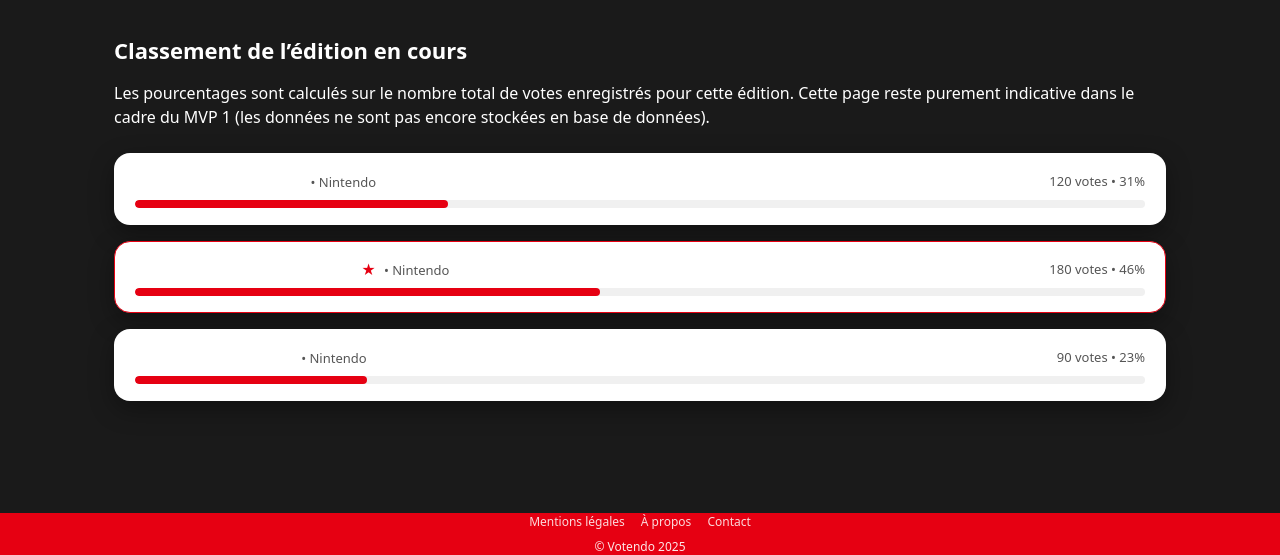
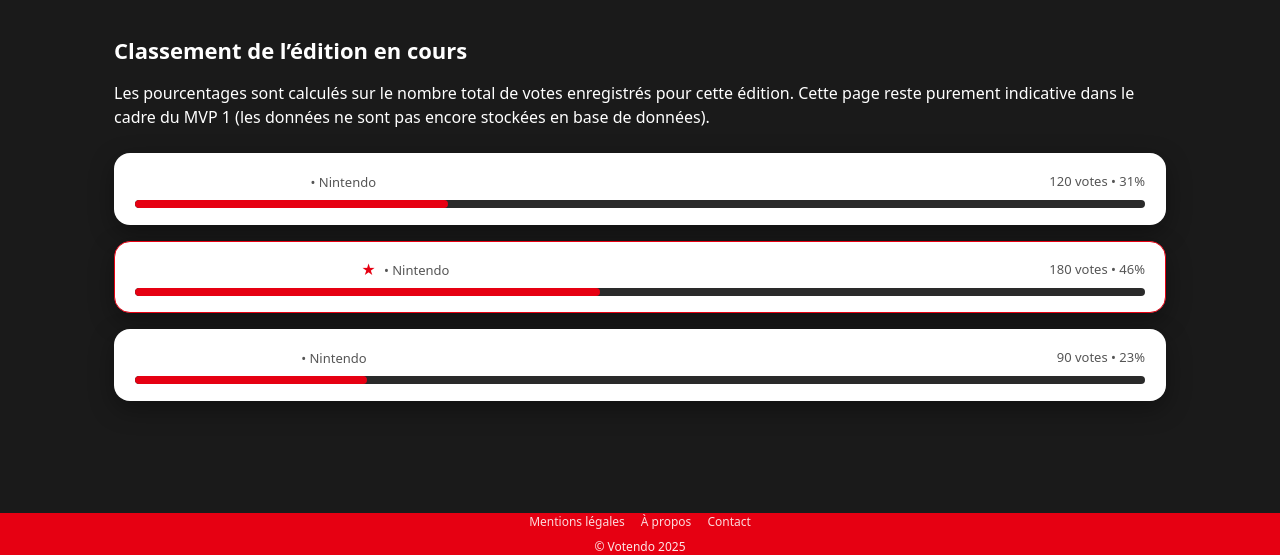
Before and after one commit to TimotheBelcour/Votendo, a PHP site: page /resultats.php in a window 1280 px wide. Shown: the part 287-842 px from the top of the page. Run offline with PHP 8.4, Linux system fonts and the light colour scheme.

Commit message:
Ajout de la barre griser dans résultat

```diff
--- a/assets/css/style.css
+++ b/assets/css/style.css
@@ -503,7 +503,7 @@ body {
   position: relative;
   height: 8px;
   border-radius: 999px;
-  background-color: #f0f0f0;
+  background-color: #2A2A2A;
   overflow: hidden;
 }
 
```
